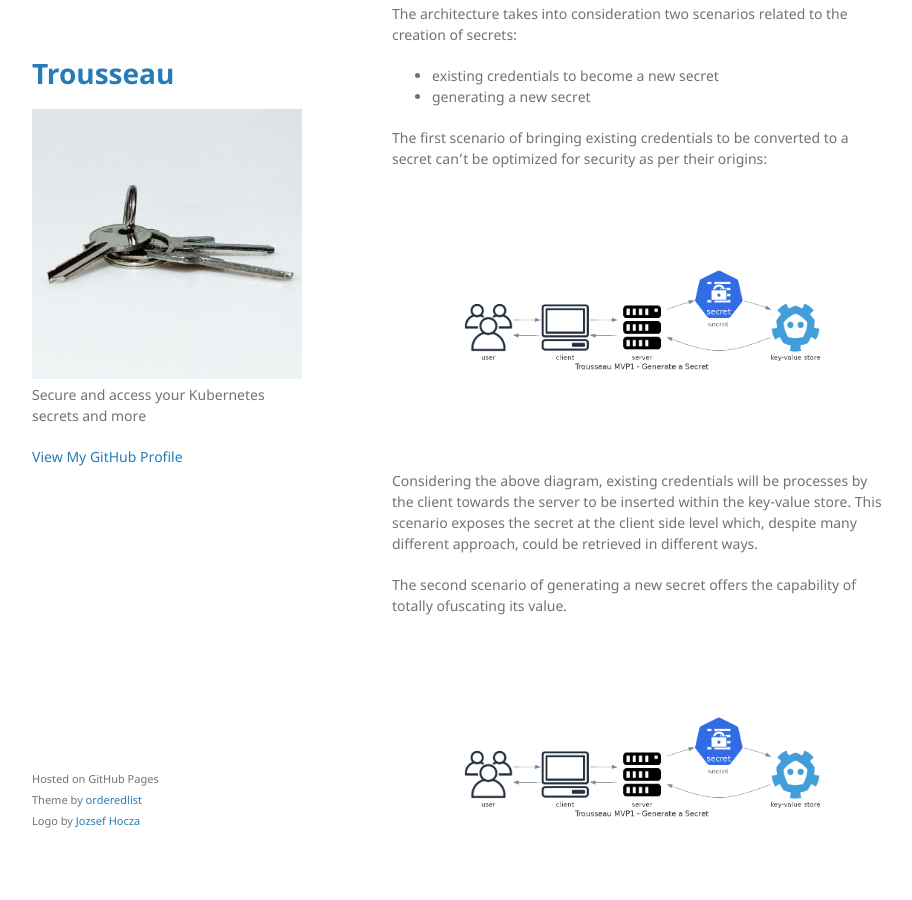
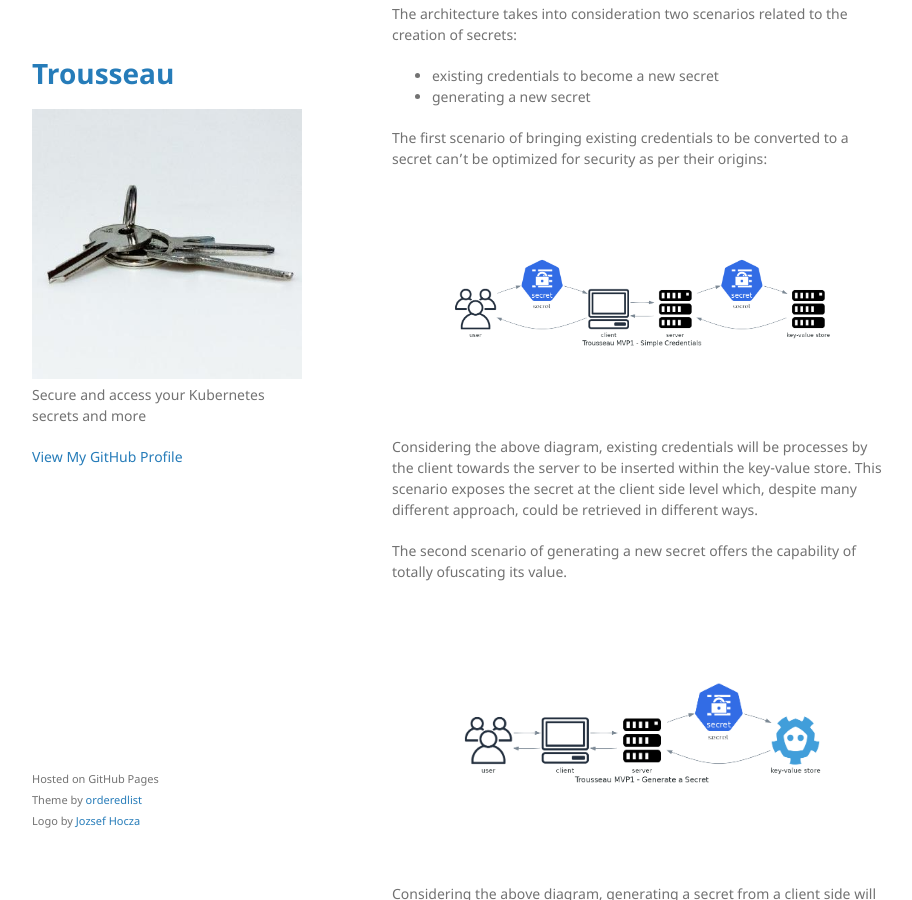
Before and after one commit to Trousseau-io/trousseau-io.github.io, a Jekyll site: the page built from 001-architecture.md, in a window 1280 px wide and 900 px high, scrolled down 838 px. Shown: the whole window, without its empty margins (178-1090 px from the left). Built offline with Jekyll 4.4.1, drawn with Linux system fonts in a browser that asks for light colours.

Commit message:
working on MVP1 architecture

```diff
--- a/001-architecture.md
+++ b/001-architecture.md
@@ -35,7 +35,7 @@
 
 The first scenario of bringing existing credentials to be converted to a secret can't be optimized for security as per their origins:
 
-![existing_credentials](https://raw.githubusercontent.com/Trousseau-io/trousseau-io.github.io/main/assets/diagrams/trousseau_mvp1_-_generate_a_secret.png)
+![existing_credentials](https://raw.githubusercontent.com/Trousseau-io/trousseau-io.github.io/main/assets/diagrams/trousseau_mvp1_-_simple_credentials.png)
 
 Considering the above diagram, existing credentials will be processes by the client towards the server to be inserted within the key-value store.
 This scenario exposes the secret at the client side level which, despite many different approach, could be retrieved in different ways.
```
